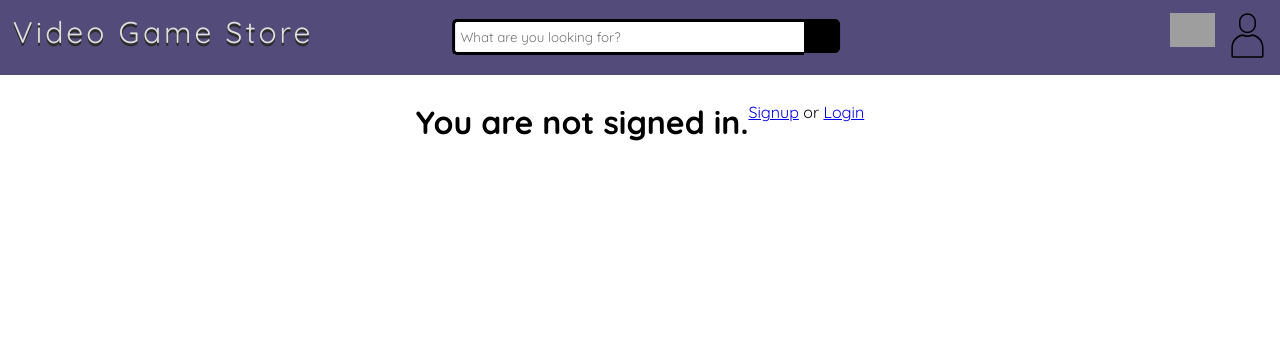
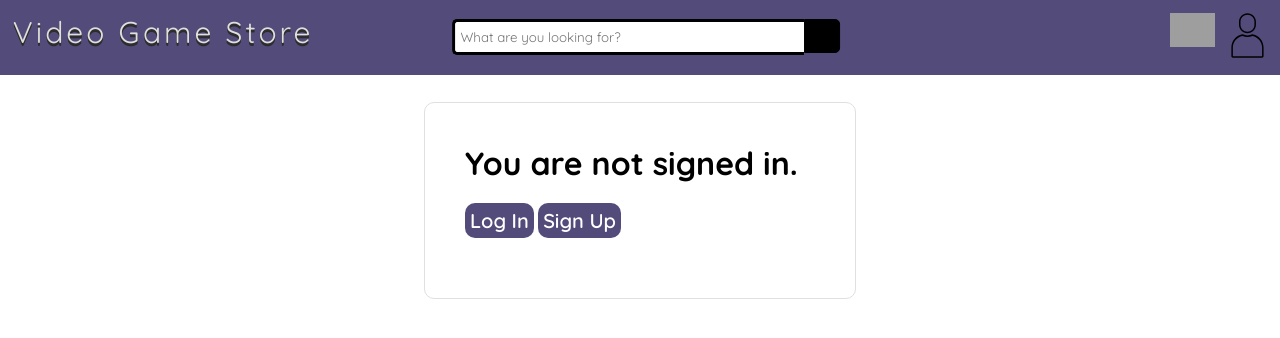
Before and after one commit to fericfl/Video-Game-Shop, a React (Vite) app in the folder public/: page /profile in a window 1280 px wide. Shown: the top 338 px of the page. Built offline with nearby package versions, Linux system fonts and the light colour scheme; no server answers; grey boxes are pictures that could not be loaded.

Commit message:
"Made some changes and fixes"

```diff
--- a/public/src/OrderDetails.jsx
+++ b/public/src/OrderDetails.jsx
@@ -32,7 +32,6 @@ function OrderDetails() {
         };
 
         // Call the fetchOrderDetails function
-      console.log(order);
         fetchOrderDetails();
     }, [orderId]);
 
@@ -51,8 +50,20 @@ function OrderDetails() {
               <div className="order-items-title">Items in the Order:</div>
               <div className="allcartitems">
                 {order.items.map((item) => (
-                  <OrderCard key= {item.id}
-                                  item = {item}/>
+                  <div key={item.id} className="cart-prod-container">
+                  <div className="cart-prod-imgtitle">
+                    <div className="prod-image">
+                      <img src={item.product.productImage} alt={item.product.name} />
+                    </div>
+                  </div>
+                  <div className="productdetails">
+                    <div className="prod-title">{item.product.name}</div>
+                  </div>
+                  <div className="price-and-quantity">
+                    <div className="prodprice">{item.quantity * Number(item.product.price)} RON</div>
+                    <div className="quantity">{item.quantity} items</div>
+                  </div>
+                </div>
                 ))}
               </div>
             </div>
--- a/public/src/Profile.jsx
+++ b/public/src/Profile.jsx
@@ -72,13 +72,23 @@ const Profile = () => {
     }
   };
 
+  const handleLogIn = () => {
+    window.location.href='login';
+  }
+
+  const handleSignUp = () => {
+    window.location.href='/signup';
+  }
+
   if(!user) {
       return (
         <div className='profile-container'>
-          <h1>You are not signed in.</h1>
-          <p>
-          <Link to="/signup" id="links">Signup</Link> or <Link to="/login" id="links">Login</Link>
-          </p>
+          <form className='profile-form'>
+            <h1>You are not signed in.</h1>
+            <p>
+            <button type='button' onClick={handleLogIn}>Log In</button>  <button type='button' onClick={handleSignUp}>Sign Up</button>
+            </p>
+          </form>
         </div>
 
       );
@@ -92,7 +102,7 @@ const Profile = () => {
           <div>
               <h1>Your Profile</h1>
                 <nav className='loginBar'>
-                    <Link to="/signup" id="links">Signup</Link> <Link to="/login" id="links">Login</Link>
+                    <button type='button' onClick={handleLogIn}>Log In</button>  <button type='button' onClick={handleSignUp}>Sign Up</button>
                 </nav>
 
                 <h1>User Profile</h1>
```
Lines whose indentation alone changed are shown as unchanged.
